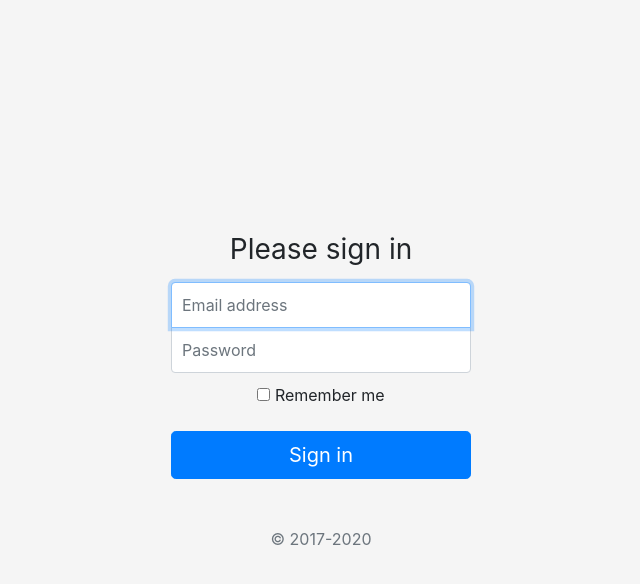
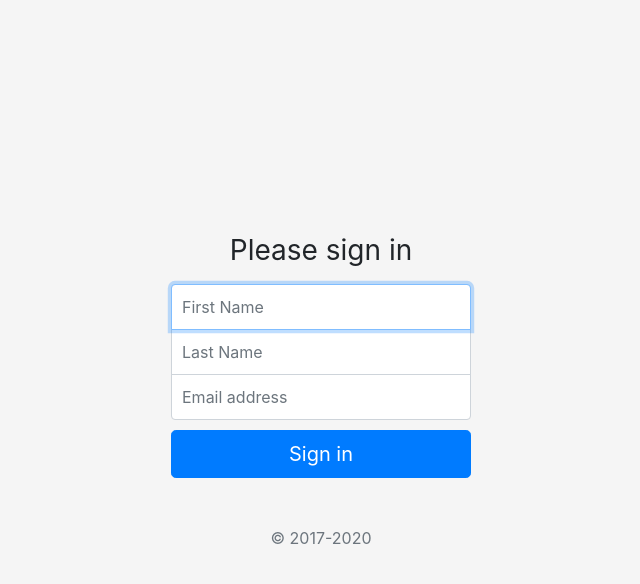
Before and after one commit to Shubham011190/Web-Dev, a PHP site: page /signup.html in a window 1280 px wide. Shown: the top 584 px of the page, without its empty margins (319-959 px from the left). Run offline with PHP 8.4, Linux system fonts and the light colour scheme.

Commit message:
public folder added for static files

```diff
--- a/newsletter-signup/app.js
+++ b/newsletter-signup/app.js
@@ -1,11 +1,11 @@
 const express = require('express');
 const bodyParser = require('body-parser');
-const request = require('request');
+// const request = require('request');
 
 
 const app = express();
 app.use(bodyParser.urlencoded({extended:true}));
-app.use("/css",express.static("css"));
+app.use(express.static("public"));
 
 app.get("/", function(req,res){
   res.sendFile( __dirname + "/signup.html" );
--- a/newsletter-signup/css/styles.css
+++ b/newsletter-signup/public/css/styles.css
@@ -32,12 +32,15 @@ body {
 .form-signin .form-control:focus {
   z-index: 2;
 }
-.form-signin input[type="email"] {
+.form-signin input[type="text"] {
   margin-bottom: -1px;
   border-bottom-right-radius: 0;
   border-bottom-left-radius: 0;
 }
-.form-signin input[type="password"] {
+#lname{
+  border-radius: 0;
+}
+.form-signin input[type= "email"] {
   margin-bottom: 10px;
   border-top-left-radius: 0;
   border-top-right-radius: 0;
--- a/newsletter-signup/signup.html
+++ b/newsletter-signup/signup.html
@@ -41,22 +41,17 @@
       }
     </style>
     <!-- Custom styles for this template -->
-    <link href="/css/styles.css"  rel="stylesheet">
+    <link href="css/styles.css"  rel="stylesheet">
     <!-- <base href="/"> -->
   </head>
   <body class="text-center">
     <form class="form-signin">
   <!-- <img class="mb-4" src="/docs/4.4/assets/brand/bootstrap-solid.svg" alt="" width="72" height="72"> -->
   <h1 class="h3 mb-3 font-weight-normal">Please sign in</h1>
-  <label for="inputEmail" class="sr-only">Email address</label>
-  <input type="email" id="inputEmail" class="form-control" placeholder="Email address" required autofocus>
-  <label for="inputPassword" class="sr-only">Password</label>
-  <input type="password" id="inputPassword" class="form-control" placeholder="Password" required>
-  <div class="checkbox mb-3">
-    <label>
-      <input type="checkbox" value="remember-me"> Remember me
-    </label>
-  </div>
+  <!-- <label for="inputEmail" class="sr-only">Email address</label> -->
+  <input type="text" id="fname" class="form-control" placeholder="First Name" required autofocus>
+  <input type="text" id="lname" class="form-control" placeholder="Last Name" required autofocus>
+  <input type="email" id="inputEmail" class="form-control" placeholder="Email address" required >
   <button class="btn btn-lg btn-primary btn-block" type="submit">Sign in</button>
   <p class="mt-5 mb-3 text-muted">&copy; 2017-2020</p>
 </form>
```
